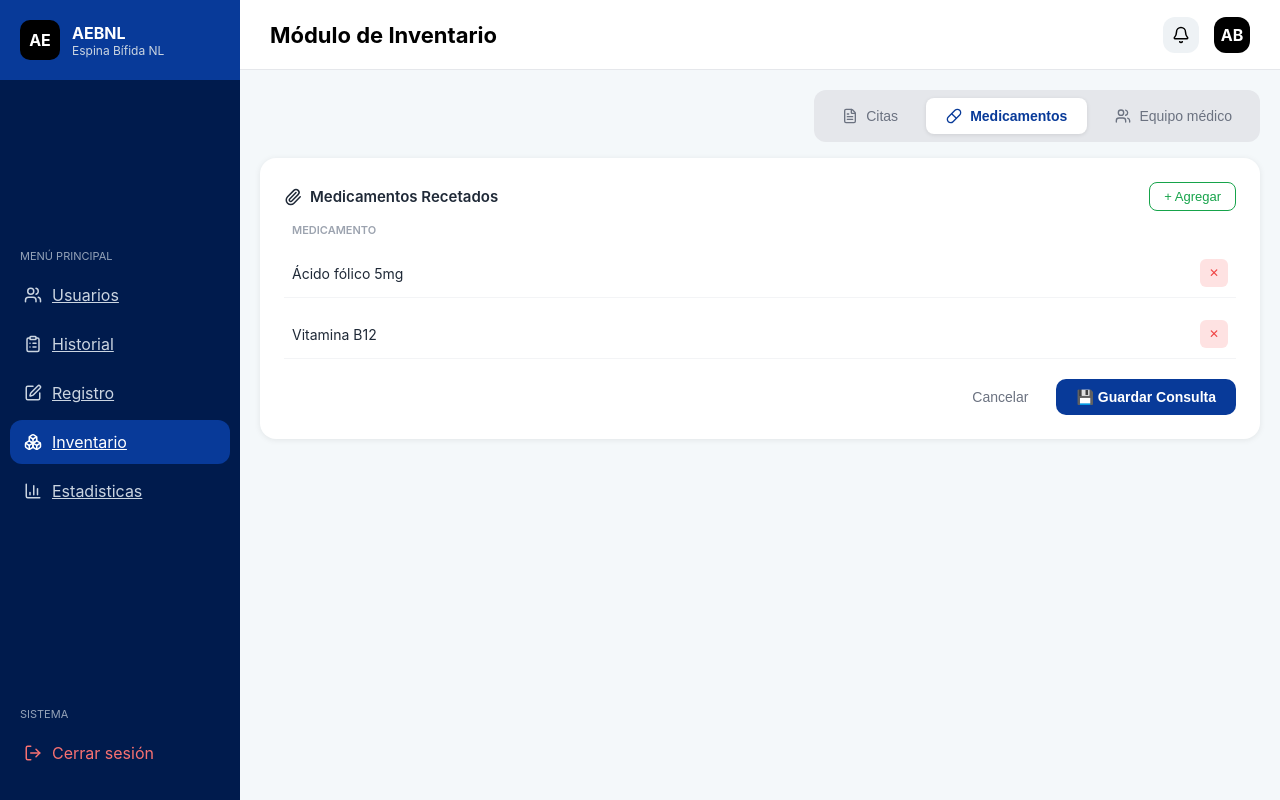
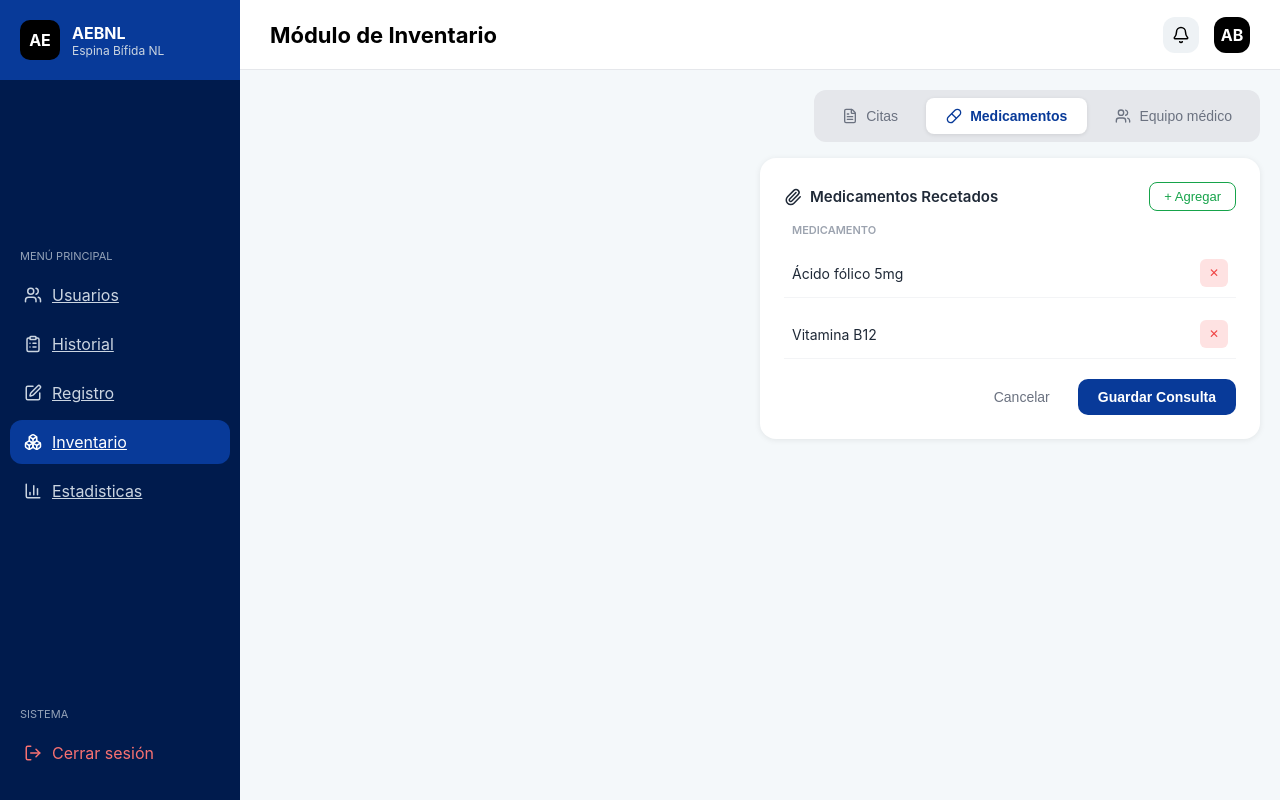
Before and after one commit to Ay4xx/SoftwareEspinaBifida, a React (Create React App) app in the folder espina-bifida-app/: page /inventario in a window 1280 px wide. Both pictures are taken after a click on the button "Medicamentos". Built offline with nearby package versions, Linux system fonts and the light colour scheme; no server answers.

Commit message:
arreglitos
arreglos de mi nav

```diff
--- a/espina-bifida-app/src/componentes/equipomedico/equipomedico.css
+++ b/espina-bifida-app/src/componentes/equipomedico/equipomedico.css
@@ -119,3 +119,12 @@
   .equipo-guardar:hover {
     background: #062d7a;
   }
+
+  .equipo-wrapper {
+    display: flex;
+    justify-content: flex-end;
+  }
+
+  .equipo-card {
+    width: 50%;
+  }
--- a/espina-bifida-app/src/componentes/equipomedico/equipomedico.js
+++ b/espina-bifida-app/src/componentes/equipomedico/equipomedico.js
@@ -18,6 +18,7 @@ function EquipoMedico() {
   };
 
   return (
+    <div className="equipo-wrapper">
     <div className="equipo-card">
       <div className="equipo-header">
         <h3 className="equipo-title">
@@ -42,9 +43,10 @@ function EquipoMedico() {
       <div className="equipo-footer">
         <button className="equipo-cancelar">Cancelar</button>
         <button className="equipo-guardar">
-          💾 Guardar Consulta
+           Guardar Consulta
         </button>
       </div>
+    </div>
     </div>
   );
 }
--- a/espina-bifida-app/src/componentes/medicamentos/medicamentos.css
+++ b/espina-bifida-app/src/componentes/medicamentos/medicamentos.css
@@ -8,6 +8,7 @@
     flex-direction: column;
     gap: 12px;
     margin-top: 16px;
+    width: 50%
   }
 
   .med-header {
@@ -111,3 +112,8 @@
   .med-guardar:hover {
     background: #062d7a;
   }
+
+  .med-wrapper {
+    display: flex;
+    justify-content: flex-end;
+  }
--- a/espina-bifida-app/src/componentes/medicamentos/medicamentos.js
+++ b/espina-bifida-app/src/componentes/medicamentos/medicamentos.js
@@ -18,6 +18,7 @@ function Medicamentos() {
   };
 
   return (
+    <div className="med-wrapper">
     <div className="med-card">
       <div className="med-header">
         <h3 className="med-title">
@@ -40,9 +41,10 @@ function Medicamentos() {
       <div className="med-footer">
         <button className="med-cancelar">Cancelar</button>
         <button className="med-guardar">
-          💾 Guardar Consulta
+           Guardar Consulta
         </button>
       </div>
+    </div>
     </div>
   );
 }
--- a/espina-bifida-app/src/componentes/registrocitas/registrocitas.css
+++ b/espina-bifida-app/src/componentes/registrocitas/registrocitas.css
@@ -7,6 +7,7 @@
     flex-direction: column;
     gap: 20px;
     margin-top: 16px;
+    width: 50%
   }
 
   .consulta-title {
@@ -35,7 +36,7 @@
     font-size: 12px;
     font-weight: 600;
     color: #083a99;
-    text-transform: uppercase;
+
     letter-spacing: 0.5px;
   }
 
@@ -72,3 +73,8 @@
   .consulta-btn:hover {
     background: #062d7a;
   }
+
+  .consulta-wrapper {
+    display: flex;
+    justify-content: flex-end;
+  }
--- a/espina-bifida-app/src/componentes/registrocitas/registrocitas.js
+++ b/espina-bifida-app/src/componentes/registrocitas/registrocitas.js
@@ -16,7 +16,7 @@ function getMinDate() {
 function RegistrarConsulta() {
   const [medicos, setMedicos] = useState([]);
   const [form, setForm] = useState({
-    fecha: "",
+    fecha: getMinDate(),
     hora: "",
     medico_id: "",
     especialidad: "",
@@ -53,6 +53,7 @@ function RegistrarConsulta() {
   };
 
   return (
+    <div className="consulta-wrapper">
     <div className="consulta-card">
       <h3 className="consulta-title">
         <CalendarDays size={18} /> Registrar Consulta
@@ -109,6 +110,7 @@ function RegistrarConsulta() {
         Registrar Consulta
       </button>
     </div>
+    </div>
   );
 }
 
```
Also changed, not shown: espina-bifida-app/src/index.css (line endings or trailing spaces).
